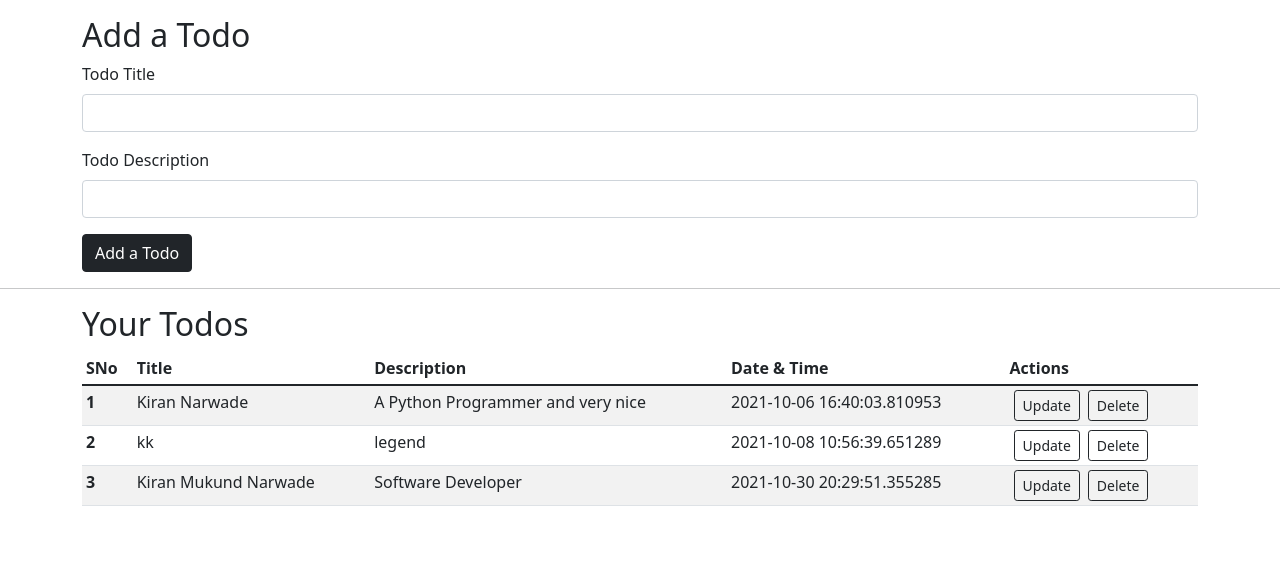
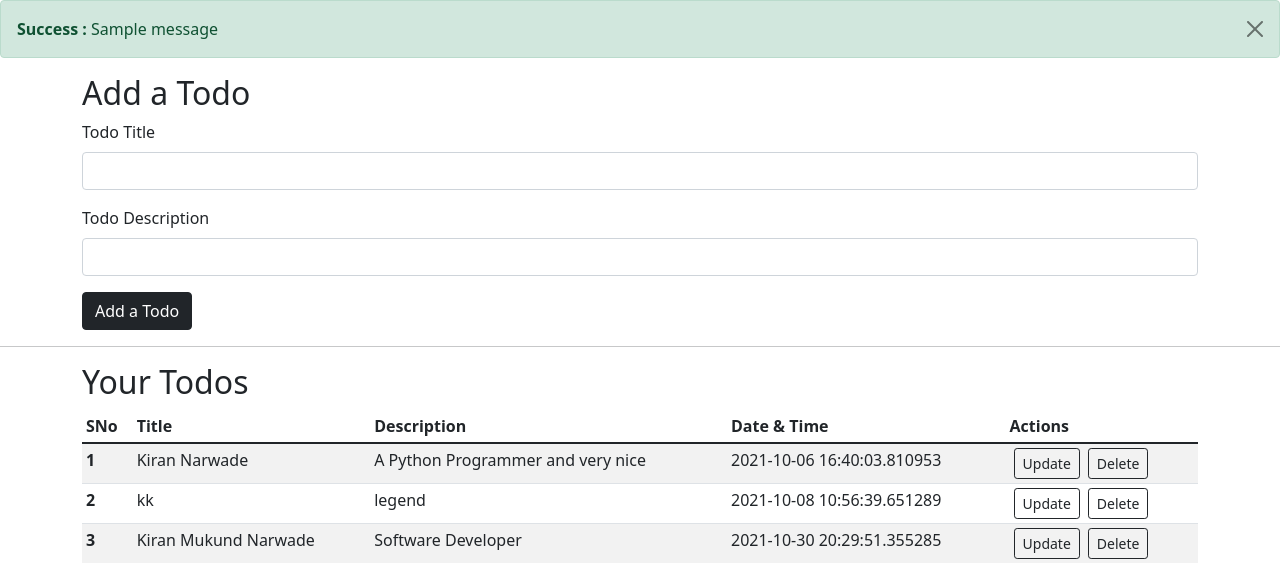
Before and after one commit to kirannarwade/flasktodo, a Flask app: page / in a window 1280 px wide. Shown: the part 56-619 px from the top of the page. Run offline with Flask 2, Linux system fonts and the light colour scheme; data comes from the database, SQL or seed files in the repository; one stand-in notice (Sample message) is shown.

Commit message:
Update base.html

```diff
--- a/templates/base.html
+++ b/templates/base.html
@@ -37,6 +37,16 @@
           </div>
         </div>
       </nav>
+     {% with messages = get_flashed_messages() %}
+  {% if messages %}
+  {% for message in messages %}
+      <div class="alert alert-success alert-dismissible fade show" role="alert">
+        <strong>Success : </strong> {{ message }}
+        <button type="button" class="btn-close" data-bs-dismiss="alert" aria-label="Close"></button>
+      </div>
+      {% endfor %}
+  {% endif %}
+{% endwith %}
   {% block body %}
 
   {% endblock body %}
```
